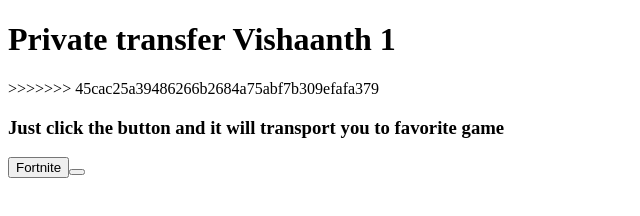
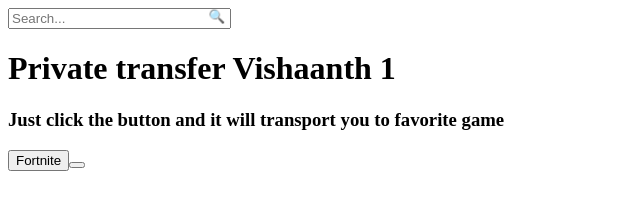
Before and after one commit to TheCyborg0/The-Virus, a plain HTML site: page index.html in a window 1280 px wide. Shown: the whole page, without its empty margins (0-640 px from the left). Drawn offline with Linux system fonts and the light colour scheme.

Commit message:
Update index.html

```diff
--- a/index.html
+++ b/index.html
@@ -3,11 +3,42 @@
     <head>
         <meta charset="utf-8">
         <title>Notification We will transport you to a new web</title>
+        <style>
+            .input-wrapper {
+                position: relative;
+                display: inline-block;
+            }
+
+            .input-wrapper input {
+                padding-right: 40px;
+            }
+
+            .input-wrapper button {
+                position: absolute;
+                top: 0;
+                right: 0;
+                border: none;
+                background-color: transparent;
+                cursor: pointer;
+            }
+        </style>
+    </head>
+
+    <body>
+        <div class="input-wrapper">
+            <input type="text" placeholder="Search...">
+            <button onclick="alert('Button clicked!');">
+                &#128269;
+            </button>
+        </div>
+    </body>
+
+    </html>
     </head>
     <body>
 
         <h1>Private transfer Vishaanth 1</h1>
->>>>>>> 45cac25a39486266b2684a75abf7b309efafa379
+
 
         <h3>Just click the button and it will transport you to favorite game</h3>
         <button>Fortnite<button>
```
